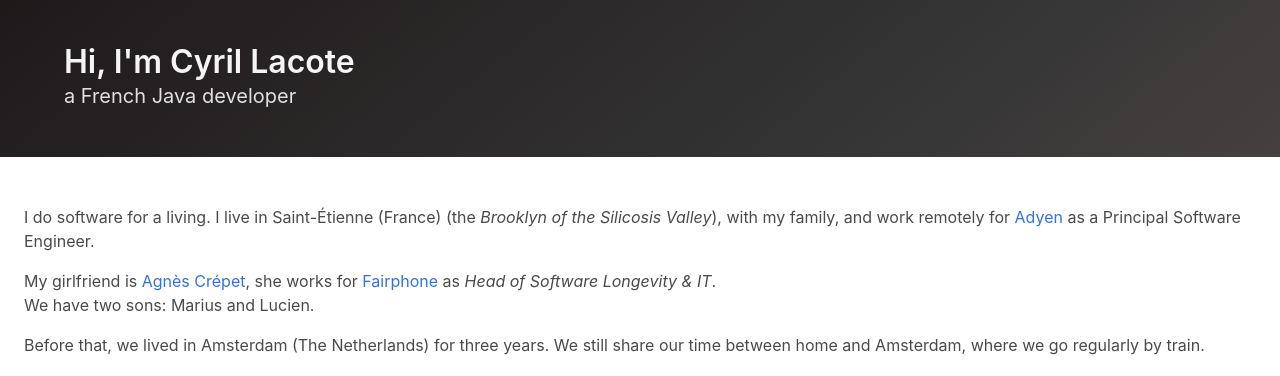
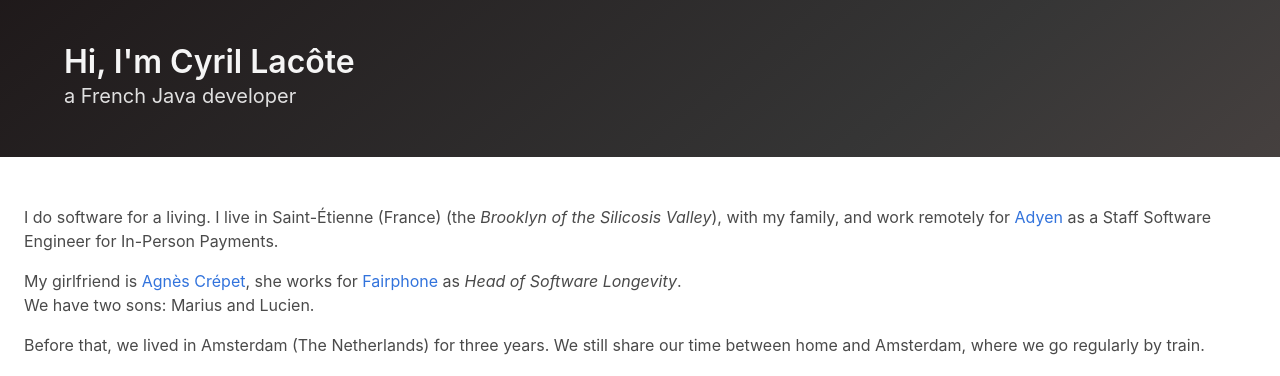
Before and after one commit to clacote/clacote-website, a Jekyll site: the page built from index.html, in a window 1280 px wide, cut to the strip 104-480 px from the top of the page. Built offline with Jekyll 4.4.1, drawn with Linux system fonts in a browser that asks for light colours.

Commit message:
feat(edit): put accent in Lacôte

```diff
--- a/_config.yml
+++ b/_config.yml
@@ -13,7 +13,7 @@
 # you will see them accessed via {{ site.title }}, {{ site.email }}, and so on.
 # You can create any custom variable you would like, and they will be accessible
 # in the templates via {{ site.myvariable }}.
-title: Cyril Lacote
+title: Cyril Lacôte
 email: ""
 description: >- # this means to ignore newlines until "baseurl:"
   I do software for a living.
--- a/index.html
+++ b/index.html
@@ -9,7 +9,7 @@ layout: default
   <div class="hero-body">
     <div class="container">
       <h1 class="title">
-        Hi, I'm Cyril Lacote
+        Hi, I'm Cyril Lacôte
       </h1>
       <h2 class="subtitle">
         a French Java developer
@@ -22,11 +22,11 @@ layout: default
     <p>
       I do software for a living.
       I live in Saint-Étienne (France) (the <i>Brooklyn of the Silicosis Valley</i>), with my family,
-      and work remotely for <a href="https://adyen.com">Adyen</a> as a Principal Software Engineer.
+      and work remotely for <a href="https://adyen.com">Adyen</a> as a Staff Software Engineer for In-Person Payments.
     </p>
     <p>
       My girlfriend is <a href="https://agnescrepet.org">Agnès Crépet</a>,
-      she works for <a href="https://fairphone.com">Fairphone</a> as <i>Head of Software Longevity & IT</i>.
+      she works for <a href="https://fairphone.com">Fairphone</a> as <i>Head of Software Longevity</i>.
       <br>
       We have two sons: Marius and Lucien.
     </p>
@@ -49,7 +49,7 @@ layout: default
 <nav class="level is-mobile">
   <div class="level-item has-text-centered">
     <div>
-      <a href="{{ site.twitter }}" title="Cyril Lacote on Twitter">
+      <a href="{{ site.twitter }}" title="Cyril Lacôte on Twitter">
         <p class="title">
           <span class="icon is-large">
             {%- include twitter.svg -%}
@@ -61,7 +61,7 @@ layout: default
   </div>
   <div class="level-item has-text-centered">
     <div>
-      <a href="{{ site.linkedin }}" title="Cyril Lacote on LinkedIn">
+      <a href="{{ site.linkedin }}" title="Cyril Lacôte on LinkedIn">
         <p class="title">
           <span class="icon is-large">
             {%- include linkedin.svg -%}
@@ -73,7 +73,7 @@ layout: default
   </div>
   <div class="level-item has-text-centered">
     <div>
-      <a href="{{ site.instagram }}" title="Cyril Lacote on Instagram">
+      <a href="{{ site.instagram }}" title="Cyril Lacôte on Instagram">
         <p class="title">
           <span class="icon is-large">
             {%- include instagram.svg -%}
@@ -85,7 +85,7 @@ layout: default
   </div>
   <div class="level-item has-text-centered">
     <div>
-      <a href="{{ site.github }}" title="Cyril Lacote on Github">
+      <a href="{{ site.github }}" title="Cyril Lacôte on Github">
         <p class="title">
           <span class="icon is-large">
             {%- include github.svg -%}
@@ -110,6 +110,6 @@ layout: default
     /assets/cyril-lacote,939.jpg 939w,
     /assets/cyril-lacote,1024.jpg 1024w"
     src="/assets/cyril-lacote,1024.jpg"
-    alt="Cyril Lacote"
+    alt="Cyril Lacôte"
   >
   </picture>
```
